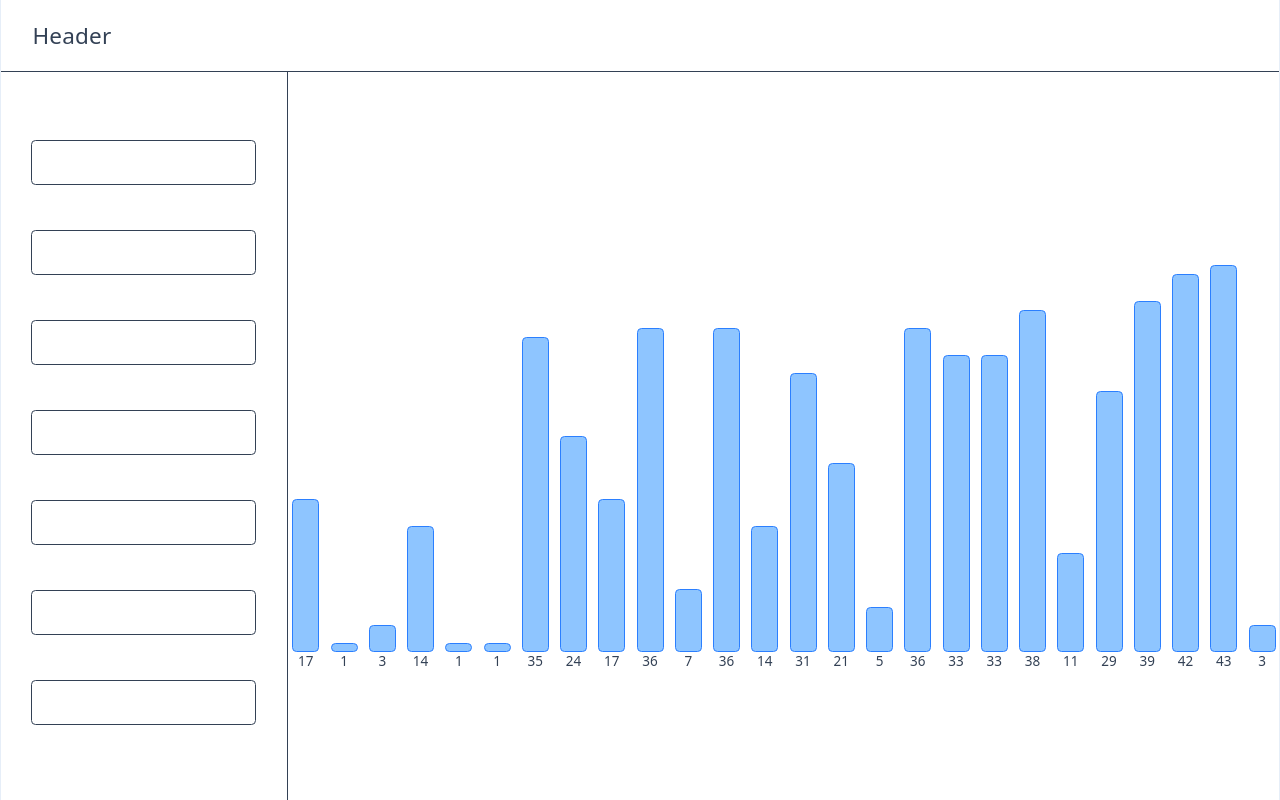
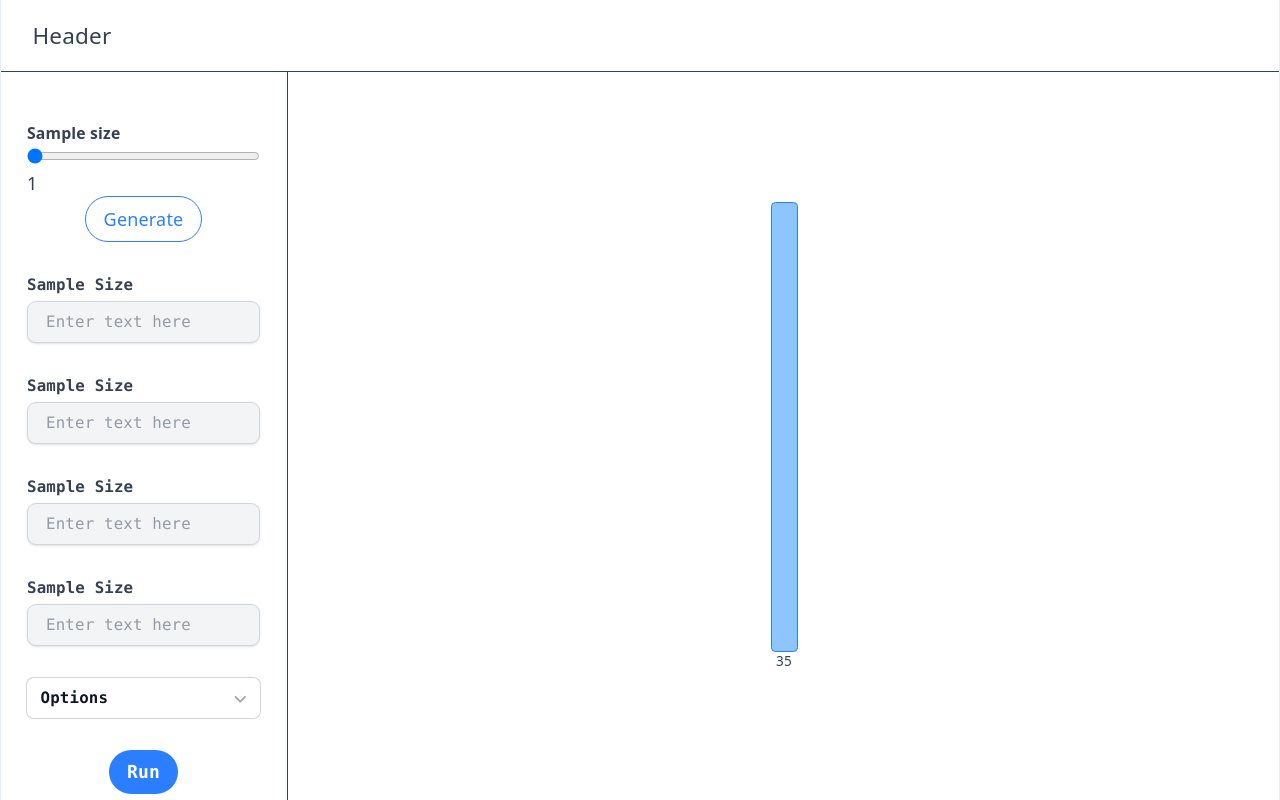
Before and after one commit to kamilrsyed/algorithm-visualizer, a React (Vite) app: page / in a window 1280 px wide. Built offline with nearby package versions, Linux system fonts and the light colour scheme.

Commit message:
animate bubble sort

```diff
--- a/package.json
+++ b/package.json
@@ -10,6 +10,8 @@
     "preview": "vite preview"
   },
   "dependencies": {
+    "@headlessui/react": "^2.2.10",
+    "@heroicons/react": "^2.2.0",
     "@tailwindcss/vite": "^4.3.3",
     "react": "^19.2.8",
     "react-dom": "^19.2.8",
--- a/src/App.tsx
+++ b/src/App.tsx
@@ -5,22 +5,28 @@ import Header from './components/Header'
 import Canvas from './pages/Canvas'
 import Sidebar from './components/Sidebar'
 
+interface SampleChangeEvent extends React.ChangeEvent<HTMLInputElement> { }
+
 function App() {
-  const [sidebarOpen, setSidebarOpen] = useState(false);
+  const [sampleVal, setSampleVal] = useState(1);
+  const [sortTrigger, setSortTrigger] = useState(0);
+  const [generateTrigger, setGenerateTrigger] = useState(0);
 
-// sidebarOpen={false} setSidebarOpen={handleSidebarOpen()}
+  const handleSampleChange = (event: SampleChangeEvent): void => {
+    setSampleVal(Number(event.target.value));
+  }
+
+  const handleRunSort = () => setSortTrigger(t => t + 1);
+
+  const handleGenerate = () => setGenerateTrigger(t => t + 1);
 
   return (
     <>
       <Header  />
-      <Sidebar />
-      <Canvas />
+      <Sidebar onSampleChange={handleSampleChange} sampleValue={sampleVal} onRunSort={handleRunSort} onGenerateArray={handleGenerate} />
+      <Canvas sortTrigger={sortTrigger} sampleValue={sampleVal} generateTrigger={generateTrigger} />
     </>
   )
 }
 
-function handleSidebarOpen(): Dispatch<SetStateAction<boolean>> {
-  throw new Error('Function not implemented.')
-}
-
 export default App
--- /dev/null
+++ b/src/components/Dropdown.tsx
@@ -0,0 +1,55 @@
+import { Menu, MenuButton, MenuItem, MenuItems } from '@headlessui/react'
+import { ChevronDownIcon } from '@heroicons/react/20/solid'
+
+export default function Dropdown() {
+    return (
+        <Menu as="div" className="relative inline-block w-full">
+            <MenuButton className="inline-flex w-full justify-between gap-x-1.5 rounded-md bg-white px-3 py-2 text-sm font-semibold text-gray-900 shadow-xs ring-1 ring-gray-300 hover:bg-gray-50">
+                Options
+                <ChevronDownIcon aria-hidden="true" className="-mr-1 h-5 w-5 text-gray-400" />
+            </MenuButton>
+
+            <MenuItems
+                transition
+                className="absolute left-0 mt-1 w-full rounded-md bg-white shadow-lg ring-1 ring-black/5 focus:outline-none"
+            >
+                <div className="py-1">
+                    <MenuItem>
+                        <a
+                            href="#"
+                            className="block px-4 py-2 text-sm text-gray-700 hover:bg-gray-100 hover:text-gray-900"
+                        >
+                            Account settings
+                        </a>
+                    </MenuItem>
+                    <MenuItem>
+                        <a
+                            href="#"
+                            className="block px-4 py-2 text-sm text-gray-700 hover:bg-gray-100 hover:text-gray-900"
+                        >
+                            Support
+                        </a>
+                    </MenuItem>
+                    <MenuItem>
+                        <a
+                            href="#"
+                            className="block px-4 py-2 text-sm text-gray-700 hover:bg-gray-100 hover:text-gray-900"
+                        >
+                            License
+                        </a>
+                    </MenuItem>
+                    <form action="#" method="POST">
+                        <MenuItem>
+                            <button
+                                type="submit"
+                                className="block w-full px-4 py-2 text-left text-sm text-gray-700 hover:bg-gray-100 hover:text-gray-900"
+                            >
+                                Sign out
+                            </button>
+                        </MenuItem>
+                    </form>
+                </div>
+            </MenuItems>
+        </Menu>
+    )
+}
--- a/src/components/Sidebar.tsx
+++ b/src/components/Sidebar.tsx
@@ -1,16 +1,85 @@
+import { useState } from "react";
+import Dropdown from "./Dropdown";
 
-function Sidebar() {
+interface SampleChangeEvent extends React.ChangeEvent<HTMLInputElement> { }
+
+interface SidebarProps {
+    sampleValue: number;
+    onSampleChange: (event: SampleChangeEvent) => void;
+    onRunSort: () => void;
+    onGenerateArray: () => void;
+}
+
+function Sidebar({ sampleValue, onSampleChange, onRunSort, onGenerateArray }: SidebarProps) {
+    const sampleMin = 1;
+    const sampleMax = 50;
+
     return (
         <>
-           <aside className="flex flex-col bg-skin-bg border-r border-skin-border w-64 fixed left-0 top-16 bottom-0 z-20 overflow-auto place-items-center p-5">
-            <div className="mt-10 w-50 h-10 border-skin-border border rounded"></div>
-            <div className="mt-10 w-50 h-10 border-skin-border border rounded"></div>
-            <div className="mt-10 w-50 h-10 border-skin-border border rounded"></div>
-            <div className="mt-10 w-50 h-10 border-skin-border border rounded"></div>
-            <div className="mt-10 w-50 h-10 border-skin-border border rounded"></div>
-            <div className="mt-10 w-50 h-10 border-skin-border border rounded"></div>
-            <div className="mt-10 w-50 h-10 border-skin-border border rounded"></div>
-           </aside>
+            <aside className="flex flex-col bg-skin-bg border-r border-skin-border w-64 fixed left-0 top-16 bottom-0 z-20 overflow-auto place-items-center p-5">
+                <div className="mt-5 w-full p-1">
+                    <label htmlFor="sample-size" className="flex text-gray-700 text-sm font-bold">Sample size</label>
+                    <input
+                        id="sample-size"
+                        className="w-full hover:cursor-pointer"
+                        type="range"
+                        min={sampleMin}
+                        max={sampleMax}
+                        value={sampleValue}
+                        onChange={onSampleChange}
+                    />
+                    <p className="flex">{sampleValue}</p>
+                    <button className="bg-white border hover:cursor-pointer hover:bg-mist-100 text-blue-500 py-2 px-4 rounded-full" onClick={onGenerateArray}>
+                        Generate
+                    </button>
+                </div>
+                {/* <div className="mt-5 w-full max-w-xs rounded-lg font-mono p-1">
+                </div> */}
+                <div className="mt-5 w-full max-w-xs rounded-lg font-mono p-1">
+                    <label className="flex text-gray-700 text-sm font-bold mb-1" htmlFor="unique-input">Sample Size</label>
+                    <input
+                        className="text-sm custom-input w-full px-4 py-2 border border-gray-300 rounded-lg shadow-sm transition duration-300 ease-in-out transform focus:outline-blue-300 hover:shadow-lg hover:border-blue-300 bg-gray-100"
+                        placeholder="Enter text here"
+                        type="text"
+                        id="unique-input"
+                    />
+                </div>
+                <div className="mt-5 w-full max-w-xs rounded-lg font-mono p-1">
+                    <label className="flex text-gray-700 text-sm font-bold mb-1" htmlFor="unique-input">Sample Size</label>
+                    <input
+                        className="text-sm custom-input w-full px-4 py-2 border border-gray-300 rounded-lg shadow-sm transition duration-300 ease-in-out transform focus:outline-blue-300 hover:shadow-lg hover:border-blue-300 bg-gray-100"
+                        placeholder="Enter text here"
+                        type="text"
+                        id="unique-input"
+                    />
+                </div>
+                <div className="mt-5 w-full max-w-xs rounded-lg font-mono p-1">
+                    <label className="flex text-gray-700 text-sm font-bold mb-1" htmlFor="unique-input">Sample Size</label>
+                    <input
+                        className="text-sm custom-input w-full px-4 py-2 border border-gray-300 rounded-lg shadow-sm transition duration-300 ease-in-out transform focus:outline-blue-300 hover:shadow-lg hover:border-blue-300 bg-gray-100"
+                        placeholder="Enter text here"
+                        type="text"
+                        id="unique-input"
+                    />
+                </div>
+                <div className="mt-5 w-full max-w-xs rounded-lg font-mono p-1">
+                    <label className="flex text-gray-700 text-sm font-bold mb-1" htmlFor="unique-input">Sample Size</label>
+                    <input
+                        className="text-sm custom-input w-full px-4 py-2 border border-gray-300 rounded-lg shadow-sm transition duration-300 ease-in-out transform focus:outline-blue-300 hover:shadow-lg hover:border-blue-300 bg-gray-100"
+                        placeholder="Enter text here"
+                        type="text"
+                        id="unique-input"
+                    />
+                </div>
+                <div className="mt-5 w-full max-w-xs rounded-lg font-mono p-1">
+                    <Dropdown />
+                </div>
+                <div className="mt-5 w-full max-w-xs rounded-lg font-mono p-1">
+                    <button className="bg-blue-500 hover:bg-blue-700 hover:cursor-pointer text-white font-bold py-2 px-4 rounded-full" onClick={onRunSort}>
+                        Run
+                    </button>
+                </div>
+            </aside>
         </>
     );
 }
--- a/src/pages/Canvas.tsx
+++ b/src/pages/Canvas.tsx
@@ -1,29 +1,40 @@
-import { useEffect, useState } from "react";
+import { useEffect, useRef, useState } from "react";
 
 type Item = { id: number; value: number };
 
-function Canvas() {
+interface CanvasProps {
+    sortTrigger: number;
+    generateTrigger: number
+    sampleValue: number;
+}
+
+function Canvas({ sortTrigger, sampleValue, generateTrigger }: CanvasProps) {
     const [items, setItems] = useState<Item[]>([]);
     const maxHeight = 450;
     const maxVal = Math.max(...items.map(i => i.value));
 
     useEffect(() => {
+        const initialItems: Item[] = Array.from({ length: sampleValue }, (_, i) => ({ id: i + Date.now(), value: generateRandomNum(1, 50) }));
+        setItems(initialItems);
+    }, [generateTrigger]);
+
+    useEffect(() => {
+        if (sortTrigger === 0) return;
+
         let cancelled = false;
-        const initialItems: Item[] = Array.from({ length: 50 }, (_, i) => ({ id: i + Date.now(), value: generateRandomNum(1, 50) }));
-        setItems(initialItems);
+        bubbleSort(items, setItems, () => cancelled);
+        // const run = async () => {
+        //     await delay(600);
+        //     if (cancelled) return;
+        //     await bubbleSort(initialItems, setItems, () => cancelled);
+        // };
 
-        const run = async () => {
-            await delay(600);
-            if (cancelled) return;
-            await bubbleSort(initialItems, setItems, () => cancelled);
-        };
-
-        run();
+        // run();
 
         return () => {
             cancelled = true;
         };
-    }, []);
+    }, [sortTrigger]);
 
     return (
         <>
@@ -32,7 +43,6 @@ function Canvas() {
                     <div className="text-center w-full">
                         <section className="w-full flex items-end justify-center gap-2.5 grow">
                             {
-
                                 items.map((item) => {
                                     const barHeight = maxVal > 0 ? (item.value / maxVal) * maxHeight : 0;
 
```
Also changed, not shown: 1 other file (tests, documents, lock files or other folders).
